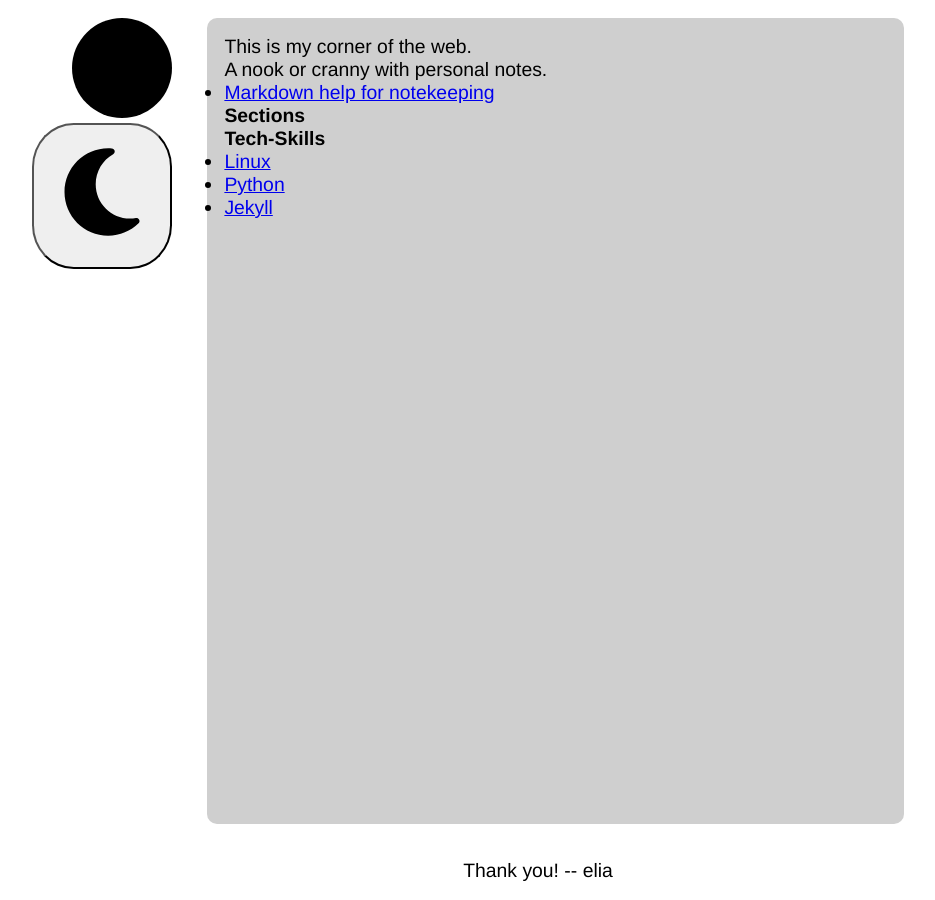
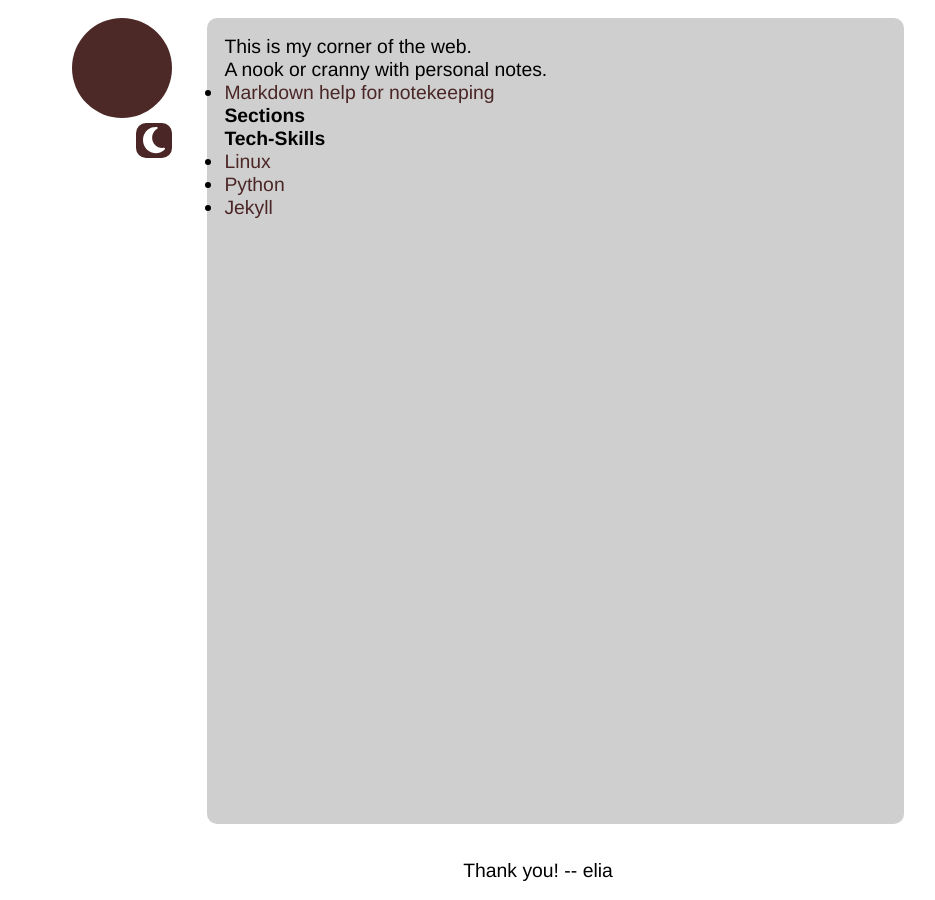
Before and after one commit to elia-b/notes, a Jekyll site: the page built from home-page.md, in a window 1280 px wide. Shown: the whole page, without its empty margins (102-1037 px from the left). Built offline with Jekyll 4.4.1, drawn with Linux system fonts in a browser that asks for light colours.

Commit message:
add colors and links

```diff
--- a/_layouts/default.html
+++ b/_layouts/default.html
@@ -16,7 +16,7 @@
             <a href="{{'/' | relative_url}}"><img src="{{ '/assets/images/logo.svg' | relative_url }}" height="100" width="100" /></a>
           </div>
           <div class="header-element">
-            <button><img src="{{ '/assets/images/moon.svg' | relative_url }}" height="100" width="100" /></i></button>
+            <button><img src="{{ '/assets/images/moon.svg' | relative_url }}" height="30" width="30" /></i></button>
           </div>
         </div>
       </header>
--- a/_sass/_main.scss
+++ b/_sass/_main.scss
@@ -2,7 +2,12 @@
 
 $headerHeight: 10rem;
 
-$color-red: #cfcfcf;
+$primary-light: #ffffff;
+$highlight-light: #4b2626;
+$secondary-light: #cfcfcf;
+
+$primary-light-filter: invert(100%) sepia(0%) saturate(7500%) hue-rotate(145deg) brightness(111%) contrast(111%);
+$highlight-light-filter: invert(15%) sepia(14%) saturate(1771%) hue-rotate(314deg) brightness(108%) contrast(94%);
 
 * {
   margin: 0;
@@ -20,6 +25,7 @@ main{
   display: flex;
   flex-direction: column;
   min-height: 100vh;
+  min-height: 100svh;
   align-items: center;
 
 
@@ -41,6 +47,7 @@ main{
       .header-column {
         display: flex;
         flex-direction: column;
+        align-items: center;
       }
 
       @include laptop {
@@ -48,6 +55,7 @@ main{
 
         .header-column {
           position: sticky;
+          align-items: normal;
           top: 0;
 
           .header-element{
@@ -64,9 +72,8 @@ main{
       margin: 1rem;
       padding: 1rem;
       flex: 1;
-      width: 100%;
       border-radius: 10px;
-      background-color: $color-red;
+      background-color: $secondary-light;
 
       @include laptop {
         width: 60%;
@@ -88,13 +95,40 @@ main{
 
 
 button {
-  font-size: 1.5rem;
-  border-radius: 30%;
+  border-radius: 10px;
   cursor: pointer;
+  display: flex;
+  justify-content: center;
+  align-items: center;
+  width: 30px;
+  height: 30px;
   padding: 1rem;
+  background-color: $highlight-light;
+  border: none;
+
+  img {
+    filter: $primary-light-filter;
+  }
 }
 
 
 button:hover {
-  background-color: $color-red;
+  background-color: $secondary-light;
+
+  img {
+    filter: $highlight-light-filter;
+  }
 }
+
+img {
+  filter: $highlight-light-filter;
+}
+
+a {
+  color: $highlight-light;
+  text-decoration: none;
+}
+
+a:hover {
+  color: $primary-light;
+}
```
Also changed, not shown: assets/images/logo.svg.
